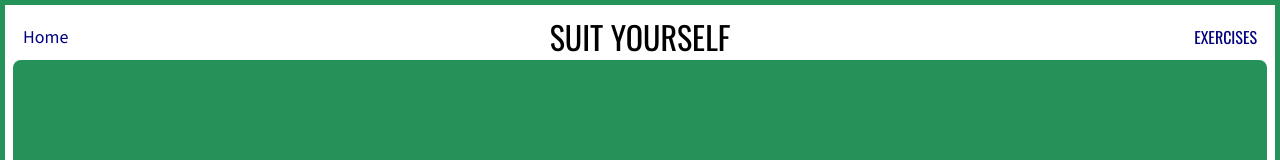
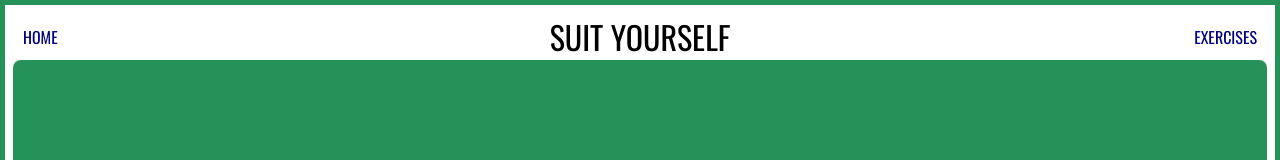
Before and after one commit to GMSoudersJr/card-workout, a SvelteKit app: page /cards in a window 1280 px wide. Shown: the top 160 px of the page. Built offline with nearby package versions, Linux system fonts and the light colour scheme; a web font is replaced by a local one.

Commit message:
Make home link same as exercise on cards page

```diff
--- a/src/routes/cards/+layout.svelte
+++ b/src/routes/cards/+layout.svelte
@@ -5,8 +5,8 @@
 
 <main>
   <div class="nav-and-heading">
-    <a href="/" class="home-link source-sans-3-text">
-       Home
+    <a href="/" class="home-link oswald-header">
+       HOME
     </a>
     <h1 class="heading oswald-header">SUIT YOURSELF</h1>
     <a
@@ -42,7 +42,6 @@
   }
   .home-link {
     grid-area: homeLink;
-    font-size: large;
     text-decoration: none;
     color: #000080;
     justify-self: start;
```
